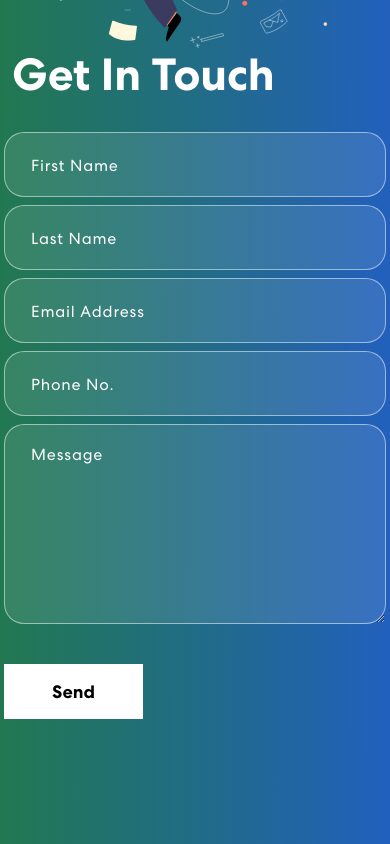
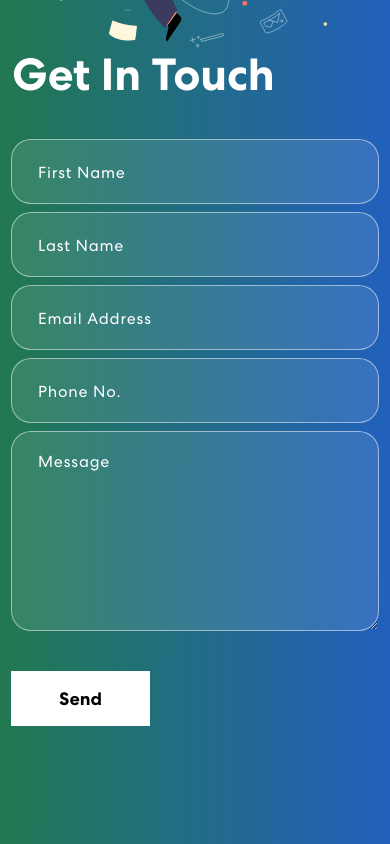
Before and after one commit to LeonNjoroge/portfolio-react, a React (Create React App) app: page / in a window 390 px wide. Shown: the part 4040-4884 px from the top of the page. Built offline with nearby package versions, Linux system fonts and the light colour scheme; no server answers.

Commit message:
Update contact form

```diff
--- a/src/App.css
+++ b/src/App.css
@@ -652,6 +652,9 @@ nav.navbar .navbar-toggler[aria-expanded="true"] .navbar-toggler-icon {
     letter-spacing: 0.8px;
     line-height: 1em;
   }
+  .contact form{
+    padding: 7px;
+  }
 
 }
 .footer img {
```
